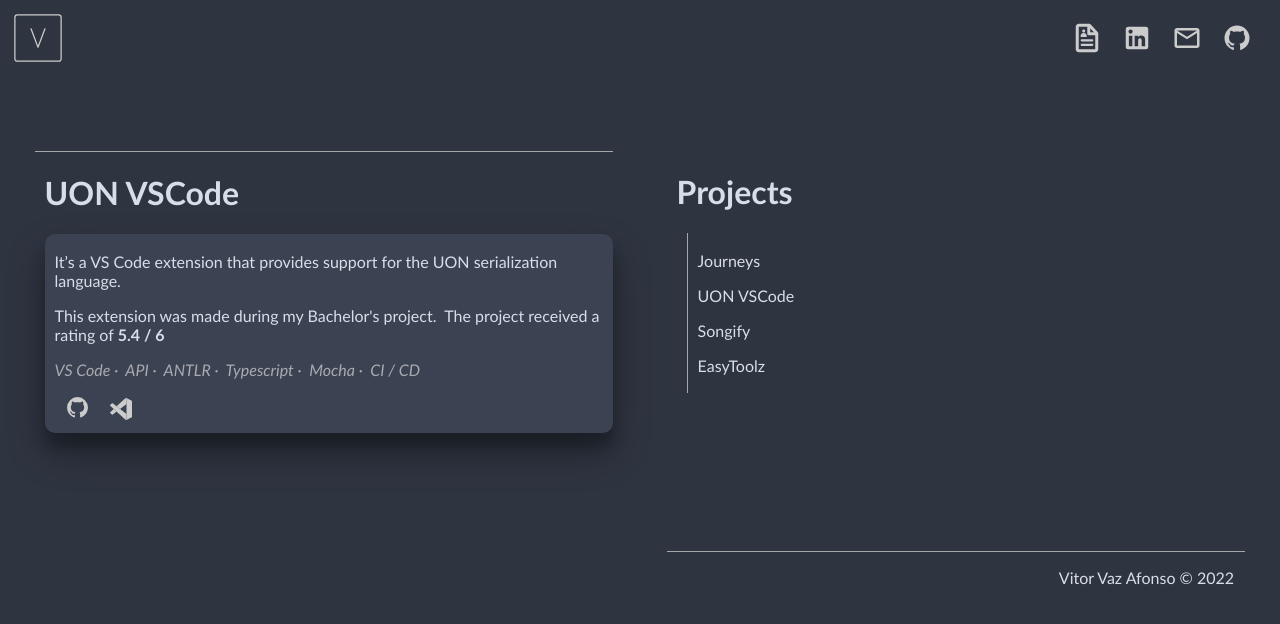
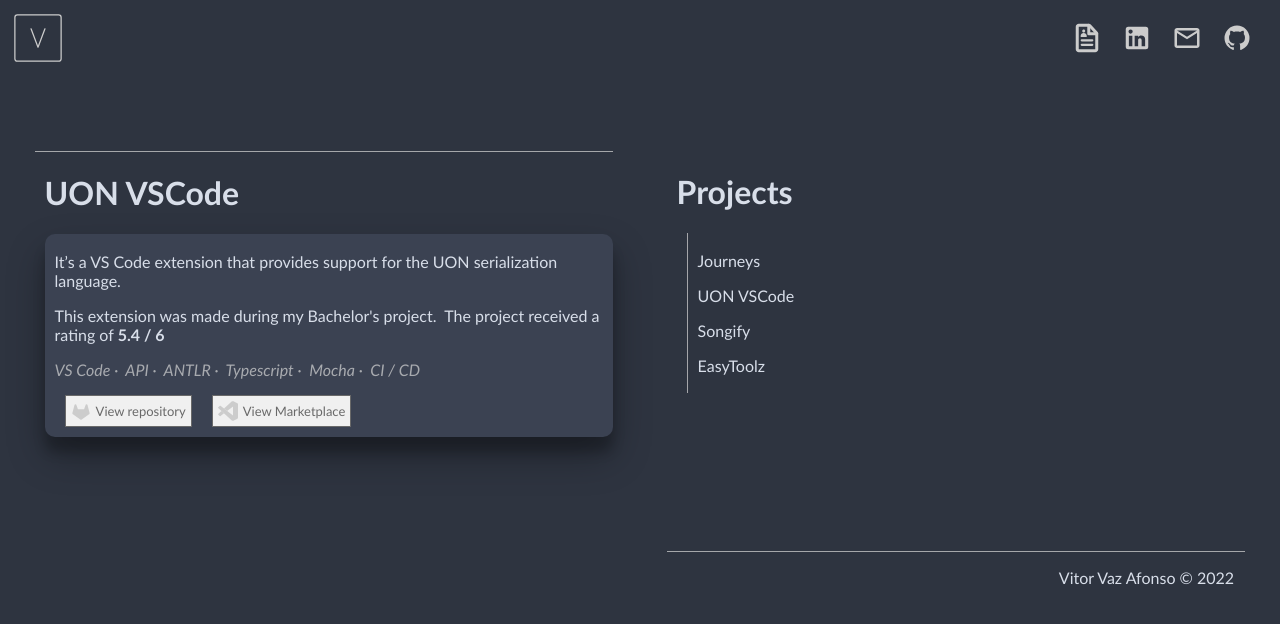
Before and after one commit to vitorva/portfolio, a Vue app: page /#/uon-vs-code in a window 1280 px wide. Shown: the top 624 px of the page. Built offline with nearby package versions, Linux system fonts and the light colour scheme.

Commit message:
updates btn

```diff
--- a/src/views/EasyToolz.vue
+++ b/src/views/EasyToolz.vue
@@ -7,9 +7,13 @@
             2019/2020.</p>
 
         <p class="technos"><a>React · &nbspBootstrap · &nbspJavascript · &nbspSpring Boot · &nbspJava</a></p>
-        <div>
-            <a class="link" href="https://github.com/Double-i/HEIGVD-PRO-B-05"><img alt="Vue logo" class="logo"
-                    src="@/assets/github.svg" width="25" height="25" /></a>
-        </div>
+
+        <a href="https://github.com/vitorva/EasyToolz" class="link">
+            <div class="btn">
+                <img alt="Vue logo" class="logo-project" src="@/assets/github.svg" width="20" height="20" />
+                <span>View repository</span>
+            </div>
+        </a>
+
     </div>
 </template>
--- a/src/views/Journeys.vue
+++ b/src/views/Journeys.vue
@@ -8,25 +8,58 @@
         <p class="technos"><a>MapLibre · &nbspReact · &nbspMaterial UI · &nbspSpring Boot · &nbspMaven · &nbspNeo4j
                 · &nbspGCP · &nbspCI / CD</a></p>
 
-        <div>
-            <a class="link" href="https://gitlab.com/pdg-journeys/journeys"><img alt="Vue logo" class="logo"
-                    src="@/assets/gitlab.svg" width="25" height="25" /></a>
-            <a class="link" href="http://46.101.222.19"><img alt="Vue logo" class="logo" src="@/assets/links.svg"
-                    width="25" height="25" /></a>
-        </div>
+        <a href="https://gitlab.com/pdg-journeys/journeys" class="link">
+            <div class="btn">
+                <img alt="Vue logo" class="logo-project" src="@/assets/gitlab.svg" width="20" height="20" />
+                <span>View repository</span>
+            </div>
+        </a>
+
+        <a href="http://46.101.222.19" class="link">
+            <div class="btn">
+                <img alt="Vue logo" class="logo-project" src="@/assets/links.svg" width="20" height="20" />
+                <span>View Website</span>
+            </div>
+        </a>
+
     </div>
-
-
 </template>
 
 <style>
+a,
+a:hover,
+a:focus,
+a:active {
+    text-decoration: none;
+    color: inherit;
+}
+
+.btn {
+    display: flex;
+    align-items: center;
+    /* Align vertical */
+    vertical-align: middle;
+    color: #696969;
+    background-color: #f0f0f0;
+    border: solid 1px;
+    font-size: small;
+    max-width: 150px;
+    padding: 5px
+}
+
+.logo-project {
+    margin-right: 20px;
+    margin-right: 5px;
+}
+
 .link {
+    display: inline-block;
     margin-left: 10px;
     margin-right: 10px;
 }
 
-.logo:hover {
-    filter: invert(65%) sepia(32%) saturate(0%) hue-rotate(253deg) brightness(97%) contrast(89%);
+.btn:hover {
+    filter: invert(30%) sepia(50%) saturate(0%) hue-rotate(253deg) brightness(97%) contrast(89%);
 }
 
 
--- a/src/views/Presentation.vue
+++ b/src/views/Presentation.vue
@@ -1,7 +1,7 @@
 <template>
   <h1>Welcome .</h1>
 
-  <p>My name is Vitor Vaz Afonso. I’m a software engineer from Switzerland.
+  <p>My name is Vitor Vaz Afonso. I’m a Software Engineer from Switzerland.
   </p>
 
   <p>I have always been passionate about technology and development. My favorite field is web development.</p>
--- a/src/views/Songify.vue
+++ b/src/views/Songify.vue
@@ -5,12 +5,21 @@
         <p>It's a Spotify-like web app using the SoundCloud API.</p>
 
         <p class="technos"><a>Vue3 · &nbspVuex · &nbspExpress · &nbspSoundCloud API · &nbspDocker</a></p>
-        <div>
-            <a class="link" href="https://github.com/vitorva/songify"><img alt="Vue logo" class="logo"
-                    src="@/assets/github.svg" width="25" height="25" /></a>
-            <a class="link" href="http://46.101.222.19:8888"><img alt="Vue logo" class="logo" src="@/assets/links.svg"
-                    width="25" height="25" /></a>
-        </div>
+
+        <a href="https://github.com/vitorva/songify" class="link">
+            <div class="btn">
+                <img alt="Vue logo" class="logo-project" src="@/assets/gitlab.svg" width="20" height="20" />
+                <span>View repository</span>
+            </div>
+        </a>
+
+        <a href="http://46.101.222.19:8888" class="link">
+            <div class="btn">
+                <img alt="Vue logo" class="logo-project" src="@/assets/links.svg" width="20" height="20" />
+                <span>View Website</span>
+            </div>
+        </a>
+
     </div>
 
 </template>
--- a/src/views/Uon.vue
+++ b/src/views/Uon.vue
@@ -9,11 +9,19 @@
 
         <p class="technos"><a>VS Code · &nbspAPI · &nbspANTLR · &nbspTypescript · &nbspMocha · &nbspCI / CD</a></p>
 
-        <div>
-            <a class="link" href="https://github.com/vitorva/vscode-uon"><img alt="Vue logo" class="logo"
-                    src="@/assets/github.svg" width="25" height="25" /></a>
-            <a class="link" href="https://marketplace.visualstudio.com/items?itemName=vitorva.vscode-uon"><img
-                    alt="Vue logo" class="logo" src="@/assets/vscode.svg" width="22" height="22" /></a>
-        </div>
+        <a href="https://github.com/vitorva/vscode-uon" class="link">
+            <div class="btn">
+                <img alt="Vue logo" class="logo-project" src="@/assets/gitlab.svg" width="20" height="20" />
+                <span>View repository</span>
+            </div>
+        </a>
+
+        <a href="https://marketplace.visualstudio.com/items?itemName=vitorva.vscode-uon" class="link">
+            <div class="btn">
+                <img alt="Vue logo" class="logo-project" src="@/assets/vscode.svg" width="20" height="20" />
+                <span>View Marketplace</span>
+            </div>
+        </a>
+
     </div>
 </template>
```
